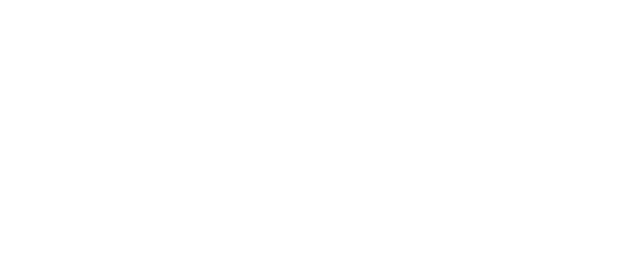
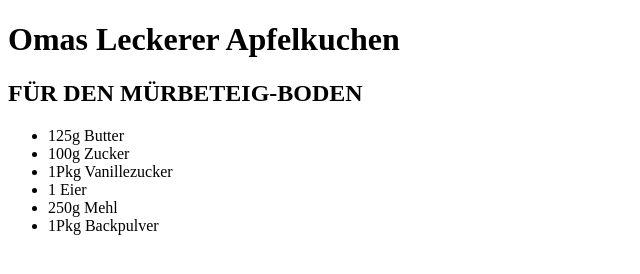
Before and after one commit to RedFox170/OmaErnasLieblingskuchen, a plain HTML site: page index.html in a window 1280 px wide. Shown: the whole page, without its empty margins (0-640 px from the left). Drawn offline with Linux system fonts and the light colour scheme.

Commit message:
Olis Boden hinzugefügt

```diff
--- a/index.html
+++ b/index.html
@@ -4,9 +4,20 @@
     <meta charset="UTF-8">
     <meta http-equiv="X-UA-Compatible" content="IE=edge">
     <meta name="viewport" content="width=device-width, initial-scale=1.0">
-    <title>Document</title>
+    <title>Oma Ernas KUUUCHEN</title>
 </head>
 <body>
+    <h1>Omas Leckerer Apfelkuchen</h1>
+
+    <h2>FÜR DEN MÜRBETEIG-BODEN</h2>
+    <ul>
+        <li>125g Butter</li>
+        <li>100g Zucker</li>
+        <li>1Pkg Vanillezucker</li>
+        <li>1 Eier</li>
+        <li>250g Mehl</li>
+        <li>1Pkg Backpulver</li>
+    </ul>
 
 </body>
 </html>
```
